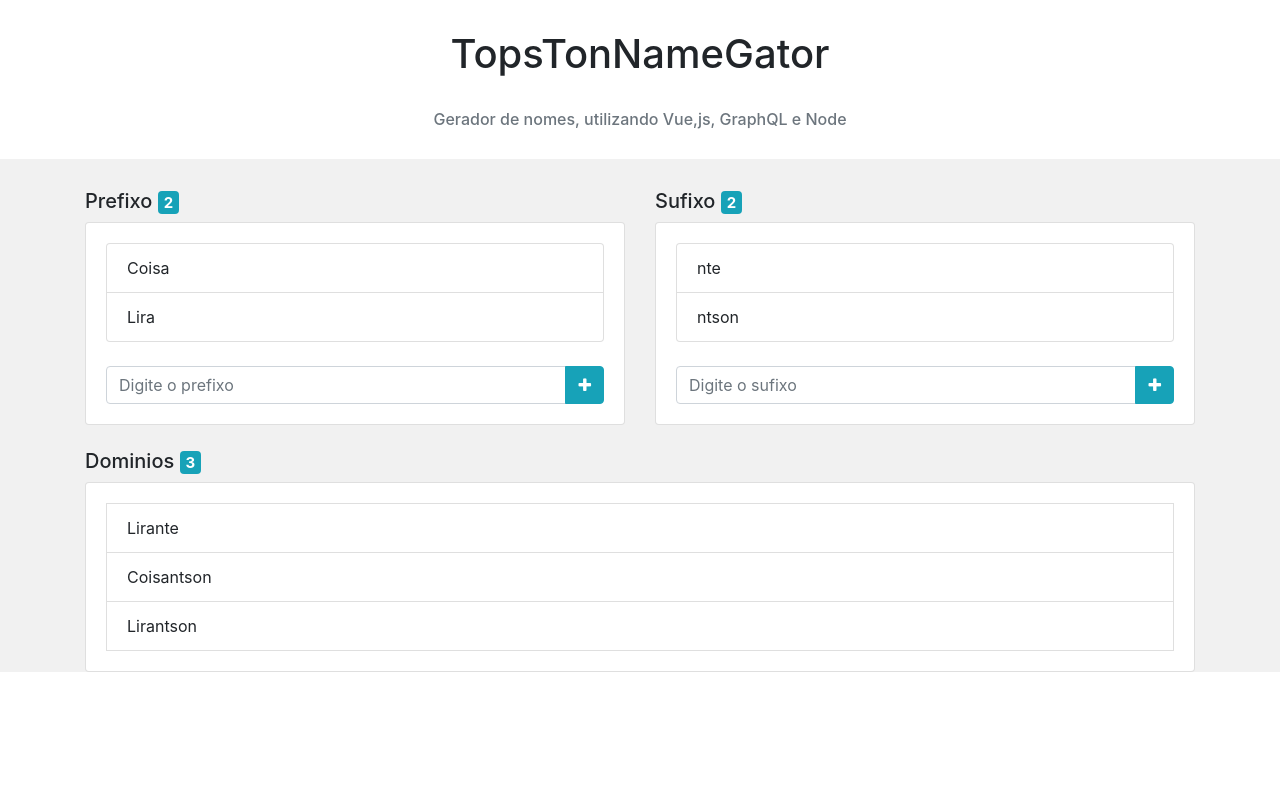
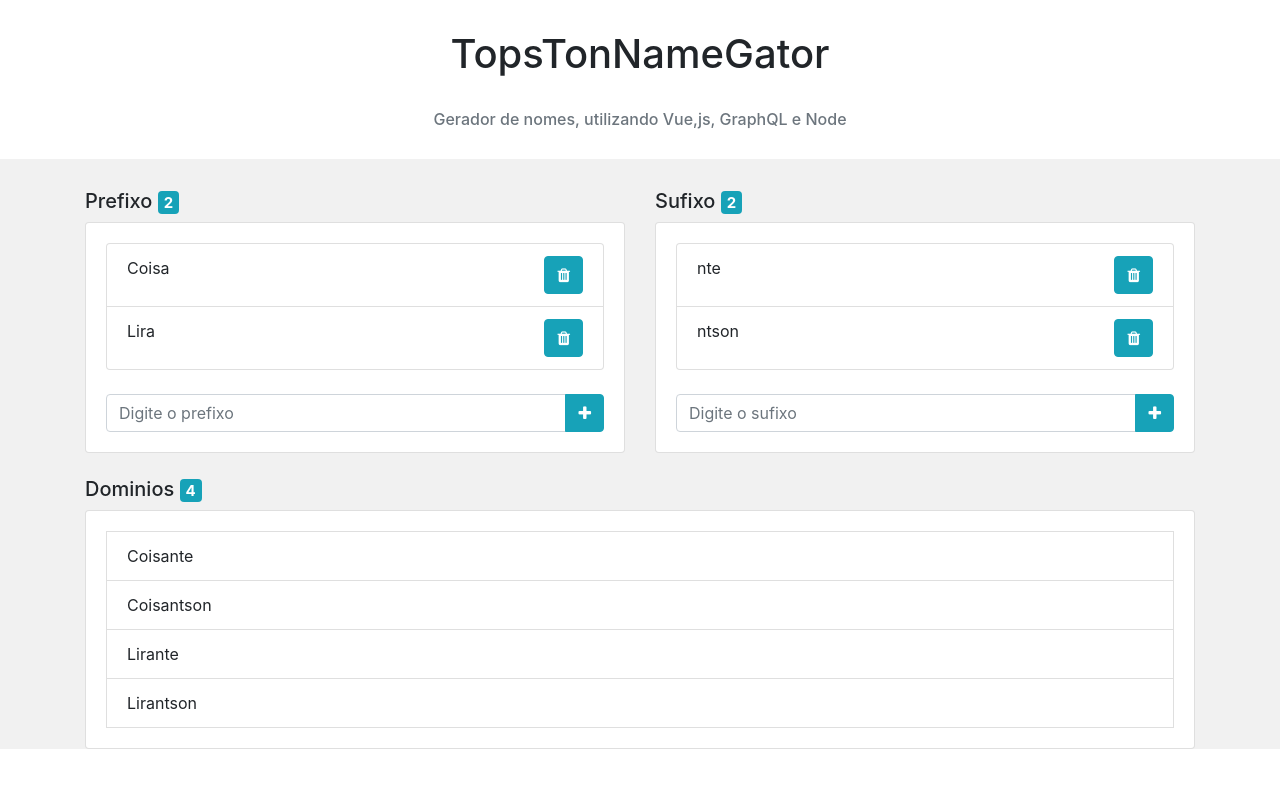
Before and after one commit to thiagoandrecardoso/fullstack_vue_graphql_node_1, a Vue app: page / in a window 1280 px wide. Shown: the top 788 px of the page. Built offline with nearby package versions, Linux system fonts and the light colour scheme.

Commit message:
Generate and create
Interações com a lista feitas com Create e generate
Sendo chamada o Generate em todos os metodos

```diff
--- a/src/App.vue
+++ b/src/App.vue
@@ -5,7 +5,7 @@
             <br/>
             <h6 class="text-secondary">Gerador de nomes, utilizando Vue,js, GraphQL e Node</h6>
         </div>
-        <div id="smain">
+        <div id="main">
             <div class="container">
                 <div class="row">
                     <div class="col-md">
@@ -14,14 +14,23 @@
                             <div class="card-body">
                                 <ul class="list-group">
                                     <li class="list-group-item" v-for="prefix in prefixes" v-bind:key="prefix">
-                                        {{prefix}}
+                                        <div class="row">
+                                            <div class="col-md">
+                                                {{prefix}}
+                                            </div>
+                                            <div class="col-md text-right">
+                                                <button class="btn btn-info" v-on:click="deletePrefix(sufix)"><span class="fa fa-trash"></span></button>
+                                            </div>
+                                        </div>
                                     </li>
                                 </ul>
                                 <br/>
                                 <div class="input-group">
-                                    <input class="form-control" type="text" v-model="prefix" placeholder="Digite o prefixo"/>
+                                    <input class="form-control" type="text" v-model="prefix"
+                                           v-on:keyup.enter="addPrefix(prefix)" placeholder="Digite o prefixo"/>
                                     <div class="input-group-append">
-                                        <button class="btn btn-info" v-on:click="addPrefix(prefix)"><span class="fa fa-plus"></span></button>
+                                        <button class="btn btn-info" v-on:click="addPrefix(prefix)"><span
+                                                class="fa fa-plus"></span></button>
                                     </div>
                                 </div>
                             </div>
@@ -33,14 +42,23 @@
                             <div class="card-body">
                                 <ul class="list-group">
                                     <li class="list-group-item" v-for="sufix in sufixes" v-bind:key="sufix">
-                                        {{sufix}}
+                                        <div class="row">
+                                            <div class="col-md">
+                                                {{sufix}}
+                                            </div>
+                                            <div class="col-md text-right">
+                                                <button class="btn btn-info" v-on:click="deleteSufix(sufix)"><span class="fa fa-trash"></span></button>
+                                            </div>
+                                        </div>
                                     </li>
                                 </ul>
                                 <br/>
                                 <div class="input-group">
-                                    <input class="form-control" type="text" v-model="sufix" placeholder="Digite o sufixo"/>
+                                    <input class="form-control" type="text" v-model="sufix"
+                                           v-on:keyup.enter="addSufix(sufix)" placeholder="Digite o sufixo"/>
                                     <div class="input-group-append">
-                                        <button class="btn btn-info" v-on:click="addSufix(sufix)"> <span class="fa fa-plus"></span></button>
+                                        <button class="btn btn-info" v-on:click="addSufix(sufix)"><span
+                                                class="fa fa-plus"></span></button>
                                     </div>
                                 </div>
                             </div>
@@ -73,18 +91,39 @@
                 sufix: "",
                 prefixes: ['Coisa', 'Lira'],
                 sufixes: ['nte', 'ntson'],
-                domains: ['Lirante', 'Coisantson', 'Lirantson']
+                domains: []
             };
         },
         methods: {
-            addPrefix(prefix){
+            addPrefix(prefix) {
                 this.prefixes.push(prefix);
                 this.prefix = "";
+                this.generate();
             },
-            addSufix(sufix){
+            deletePrefix(prefix){
+                this.prefixes.splice(this.prefixes.indexOf(prefix), 1);
+                this.generate();
+            },
+            addSufix(sufix) {
                 this.sufixes.push(sufix);
                 this.sufix = ""
+                this.generate();
+            },
+            deleteSufix(sufix){
+                this.sufixes.splice(this.sufixes.indexOf(sufix), 1);
+                this.generate();
+            },
+            generate(){
+                this.domains = [];
+                for (const prefix of this.prefixes){
+                    for (const sufix of this.sufixes){
+                        this.domains.push(prefix + sufix);
+                    }
+                }
             }
+        },
+        created(){
+            this.generate();
         }
     }
 </script>
@@ -95,7 +134,7 @@
         margin-bottom: 30px;
     }
 
-    #smain {
+    #main {
         background-color: #F1F1F1;
         padding-top: 30px;
         peeding-bottam: 20px;
```
